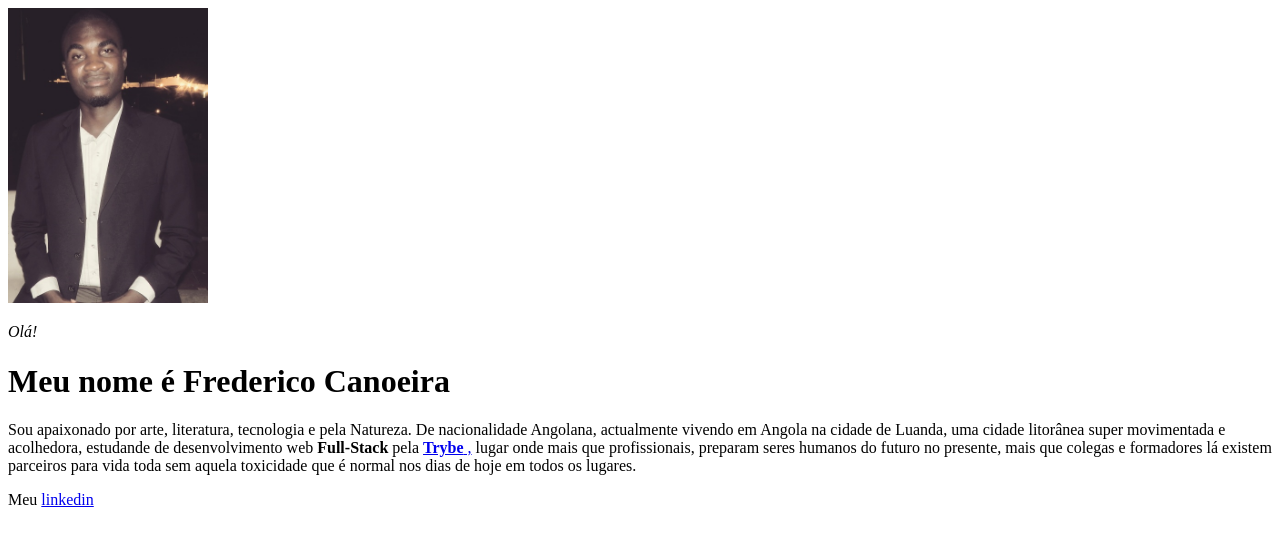
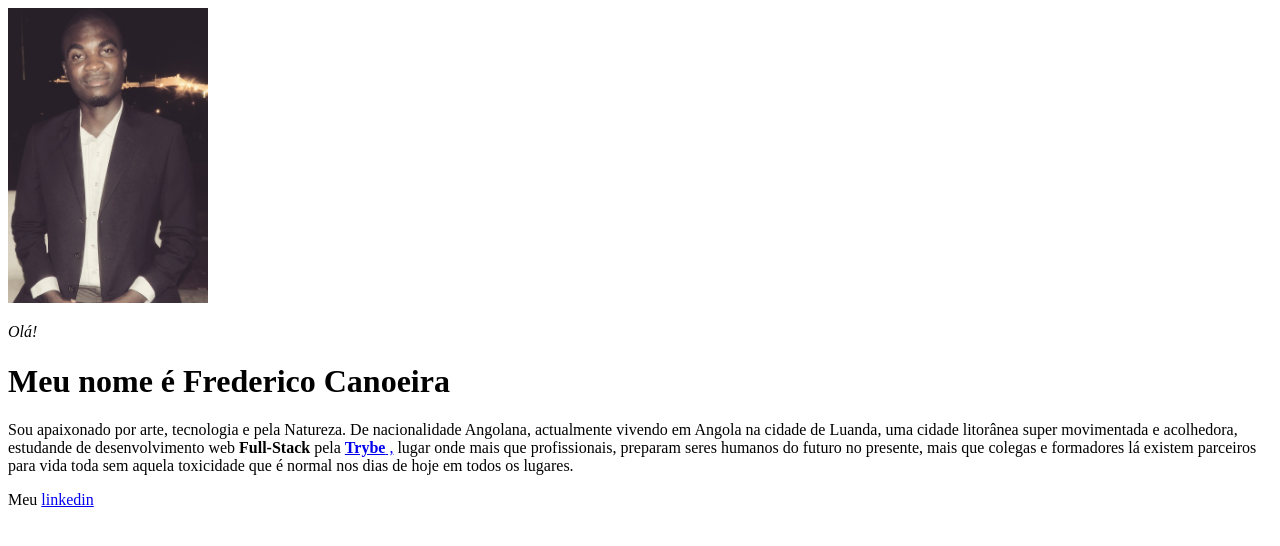
Before and after one commit to FredericoCanoeira/FredericoCanoeira.github.io, a plain HTML site: page index.html in a window 1280 px wide. Drawn offline with Linux system fonts and the light colour scheme.

Commit message:
remover Hobby

```diff
--- a/index.html
+++ b/index.html
@@ -10,7 +10,7 @@
 <img src="Frederico (2).JPG" alt="Imagem de Frederico Canoeira" width="200px">
 <p> <em>Olá!</em></p>
 <p> <h1>Meu nome é Frederico Canoeira</h1></p>
- <p>Sou apaixonado por arte, literatura, tecnologia e pela Natureza.
+ <p>Sou apaixonado por arte, tecnologia e pela Natureza.
  De nacionalidade Angolana, actualmente vivendo em Angola na cidade de Luanda, uma cidade litorânea  super movimentada e acolhedora, estudande de desenvolvimento web <strong>Full-Stack</strong> pela <a href="https://www.betrybe.com/" target="_blank"> <strong>Trybe</strong> ,</a>  lugar onde mais que profissionais, preparam seres humanos do futuro no presente, mais que colegas e formadores lá existem parceiros para vida toda sem aquela toxicidade que é normal nos dias de hoje em todos os lugares.</p>
 
  Meu <a href="https://www.linkedin.com/in/fredericocanoeira/">linkedin</a>
```
